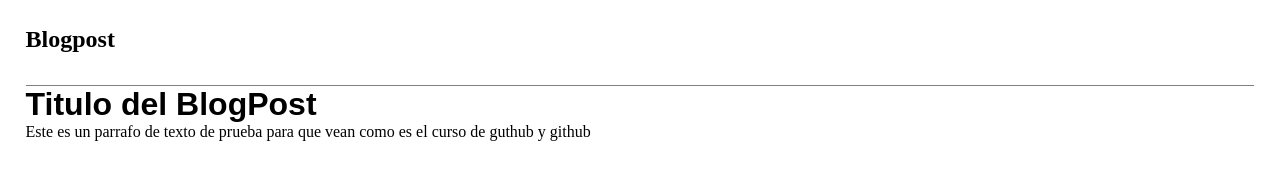
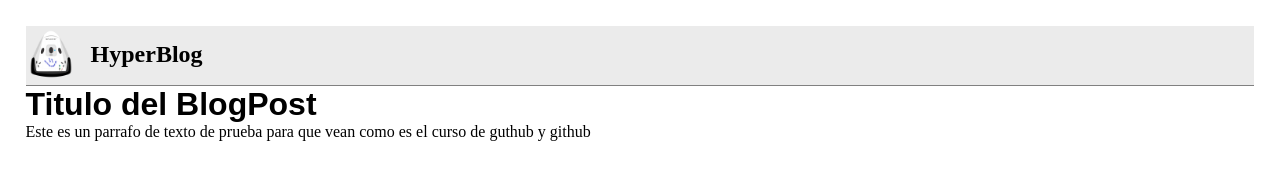
Before and after one commit to Salustiano-RoblesTeran/Hyperblog, a plain HTML site: page index.html in a window 1280 px wide. Drawn offline with Linux system fonts and the light colour scheme.

Commit message:
logo nuevo y mejor diseño

```diff
--- a/css/style.css
+++ b/css/style.css
@@ -13,8 +13,20 @@ h1 {
 }
 
 .cabecera {
+    display: flex;
     width: 100%;
     height: 60px;
+    background-color: rgb(235, 235, 235);
     border-bottom: 1px solid gray;
 
 }
+
+img {
+    width: 50px;
+    height: 50px;
+    margin-top: 3px;
+}
+
+h2 {
+    padding: 15px;
+}
--- a/index.html
+++ b/index.html
@@ -10,7 +10,8 @@
 <body>
     <div class="container">
         <div class="cabecera">
-            <h2>Blogpost</h2>
+            <img src="./img/dragon.png" alt="">
+            <h2>HyperBlog</h2>
         </div>
         <h1>Titulo del BlogPost</h1>
         <p>Este es un parrafo de texto de prueba para que vean como es el curso de guthub y github</p>
```
